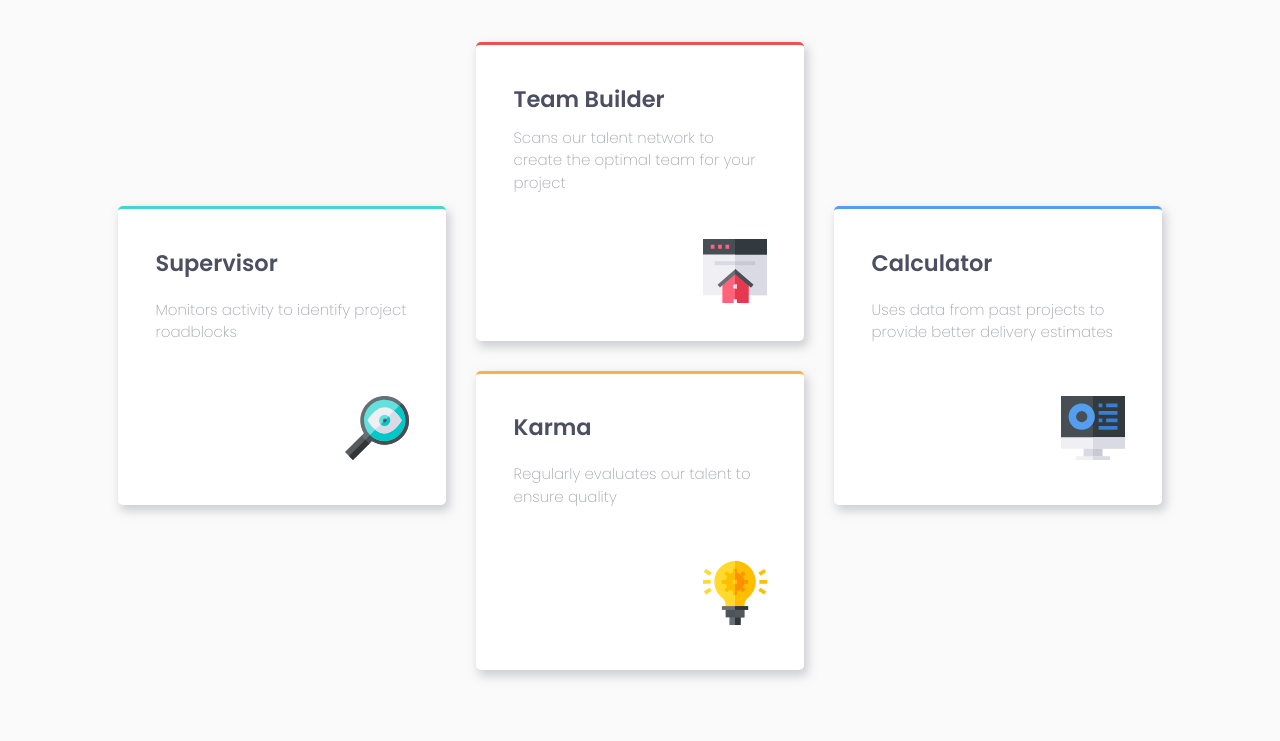
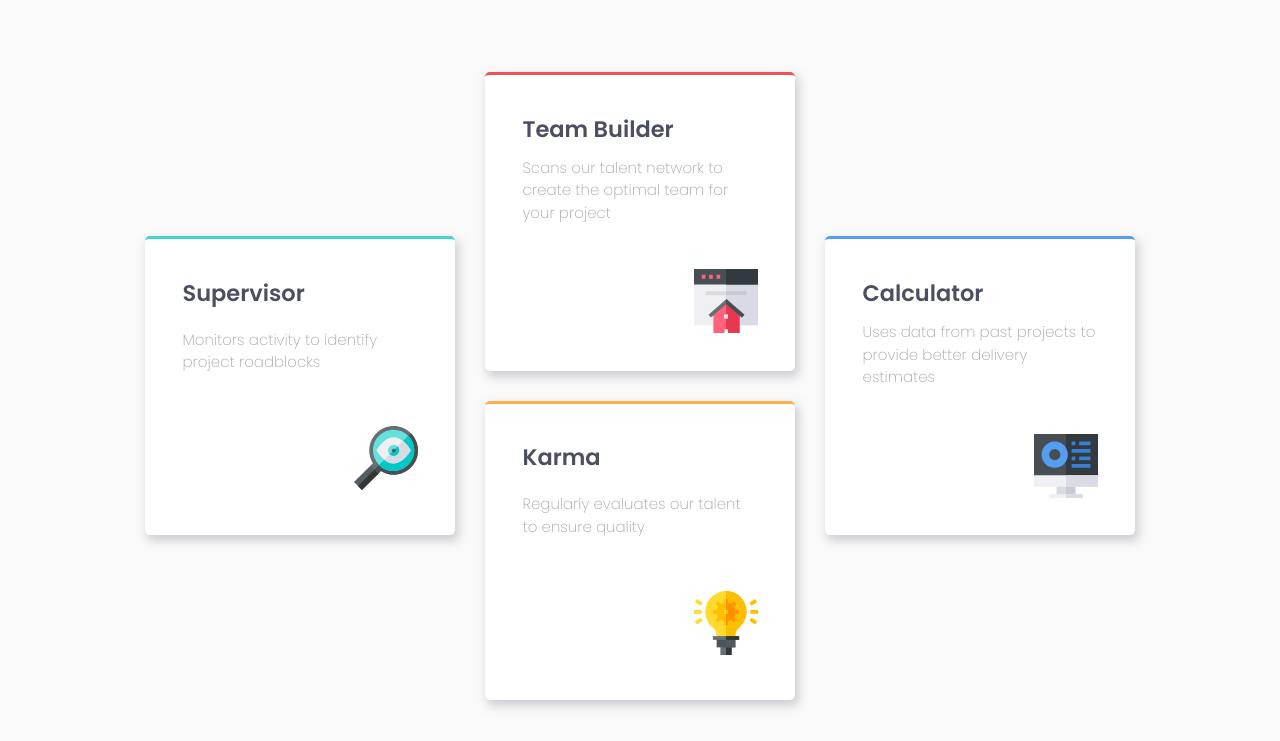
Before and after one commit to johnnysedh3lllo/four-card-feature-section-frontend-mentor, a plain HTML site: page index.html in a window 1280 px wide. Shown: the part 243-984 px from the top of the page. Drawn offline with Linux system fonts and the light colour scheme.

Commit message:
Update styles.css

```diff
--- a/styles.css
+++ b/styles.css
@@ -102,7 +102,7 @@ select {
 
 /* GENERAL STYLES */
 body {
-  padding: 4em;
+  padding: 6em;
   background-color: var(--clr-neutral-300);
   font-size: var(--fs-primary);
   font-family: var(--ff-primary);
```
